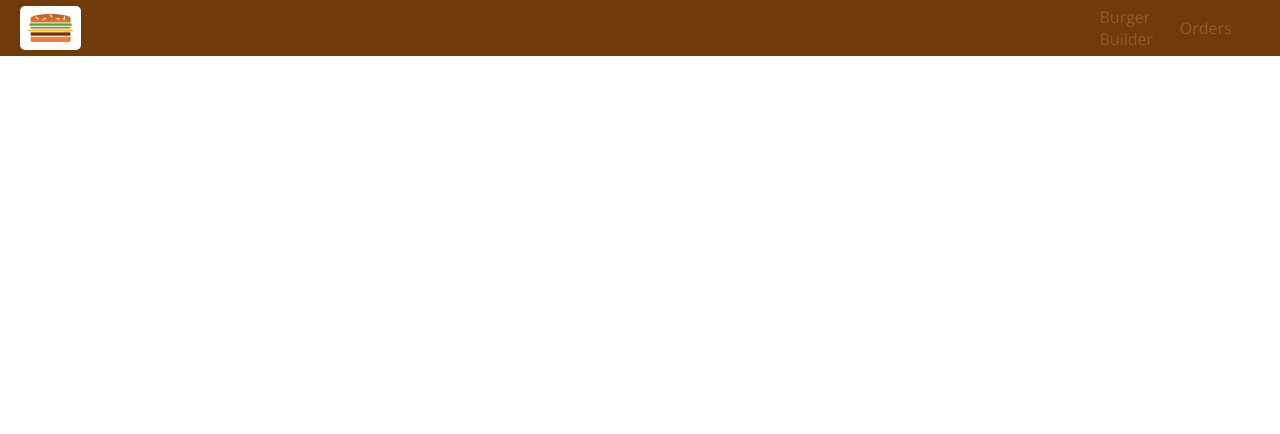
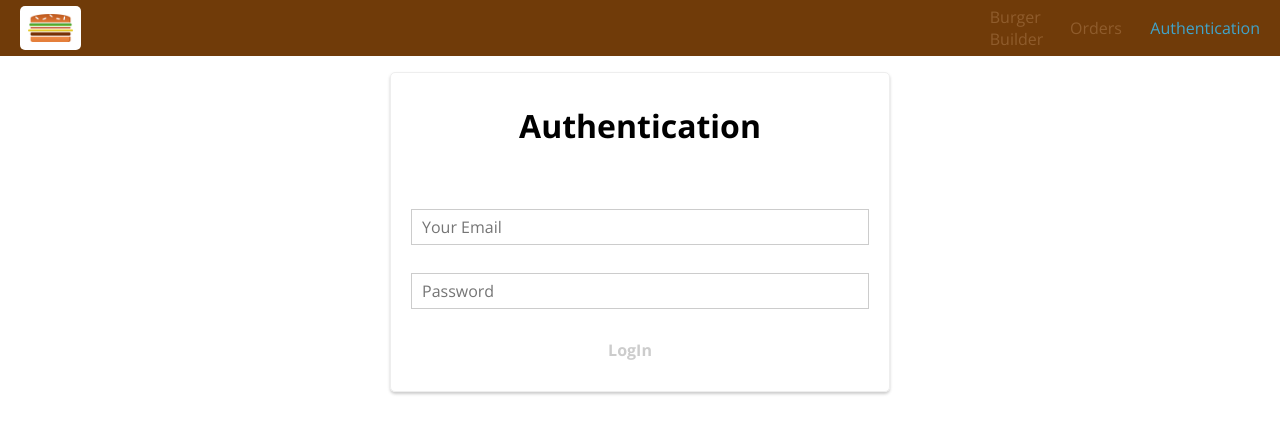
Before and after one commit to ArvindSinghRawat/Burger-Builder, a React (Create React App) app: page /auth in a window 1280 px wide. Shown: the top 434 px of the page. Built offline with nearby package versions, Linux system fonts and the light colour scheme.

Commit message:
Added Auth Form for User Authentication.
- Added Auth Component for handling User Authentication.
- Added state: controls for controls of the Auth form.
- Added state: formisValid for checking overall form validity.
- Added route and navigation for Auth Form.

```diff
--- a/src/App.js
+++ b/src/App.js
@@ -5,6 +5,7 @@ import Layout from "./containers/Layout/Layout";
 import BurgerBuilder from "./containers/BurgerBuilder/BurgerBuilder";
 import Checkout from "./containers/Checkout/Checkout";
 import Orders from "./containers/Orders/Orders";
+import Auth from "./containers/Auth/Auth";
 
 function App() {
   return (
@@ -13,6 +14,7 @@ function App() {
         <Switch>
           <Route path="/checkout" component={Checkout} />
           <Route path="/orders" component={Orders} />
+          <Route path="/auth" component={Auth} />
           <Route exact path="/" component={BurgerBuilder} />
         </Switch>
       </Layout>
--- a/src/components/Navigation/NavigationItems/NavigationItems.js
+++ b/src/components/Navigation/NavigationItems/NavigationItems.js
@@ -9,6 +9,7 @@ const navigationItems = (props) => {
         Burger Builder
       </NavigationItem>
       <NavigationItem link="/orders">Orders</NavigationItem>
+      <NavigationItem link="/auth">Authentication</NavigationItem>
     </ul>
   );
 };
--- /dev/null
+++ b/src/containers/Auth/Auth.js
@@ -0,0 +1,127 @@
+import React, { Component } from "react";
+
+import Input from "../../components/UI/Input/Input";
+import Button from "../../components/UI/Button/Button";
+
+import styles from "./Auth.module.css";
+
+export class Auth extends Component {
+  state = {
+    controls: {
+      email: {
+        elementType: "input",
+        elementConfig: {
+          type: "email",
+          placeholder: "Your Email",
+        },
+        value: "",
+        validation: {
+          required: true,
+        },
+        valid: false,
+        interacted: false,
+      },
+      password: {
+        elementType: "input",
+        elementConfig: {
+          type: "password",
+          placeholder: "Password",
+          autoComplete: "off",
+        },
+        value: "",
+        validation: {
+          required: true,
+          minLength: 6,
+        },
+        valid: false,
+        interacted: false,
+      },
+    },
+    formIsValid: false,
+  };
+
+  inputChangedHandler = (event, inputId) => {
+    console.log(event.target.value);
+    const updatedForm = { ...this.state.controls };
+    const updatedFormElement = { ...updatedForm[inputId] };
+    updatedFormElement.interacted = true;
+    updatedFormElement.value = event.target.value;
+    updatedFormElement.valid = this.checkValidity(
+      updatedFormElement.value,
+      updatedFormElement.validation
+    );
+    updatedForm[inputId] = updatedFormElement;
+    this.setState({
+      controls: updatedForm,
+    });
+    const validity = this.checkFormIsValid(updatedForm);
+    if (validity !== this.state.formIsValid) {
+      this.setState({
+        formIsValid: validity,
+      });
+    }
+  };
+
+  checkFormIsValid = (updatedOrderForm) => {
+    let formIsValid = true;
+    for (let inputIdentifier in updatedOrderForm) {
+      formIsValid = updatedOrderForm[inputIdentifier].valid && formIsValid;
+    }
+    return formIsValid;
+  };
+
+  checkValidity(value, rules) {
+    let isValid = true;
+    if (rules) {
+      if (rules.required) {
+        isValid = value.trim() !== "" && isValid;
+      }
+      if (rules.minLength) {
+        isValid = value.length >= rules.minLength && isValid;
+      }
+      if (rules.maxLength) {
+        isValid = value.length <= rules.minLength && isValid;
+      }
+    }
+    return isValid;
+  }
+
+  render() {
+    const formElementArray = [];
+    for (let key in this.state.controls) {
+      formElementArray.push({
+        id: key,
+        config: this.state.controls[key],
+      });
+    }
+    const form = (
+      <form>
+        {formElementArray.map((element) => (
+          <Input
+            key={element.id}
+            name={element.id}
+            elementType={element.config.elementType}
+            elementConfig={element.config.elementConfig}
+            value={element.config.elementValue}
+            changed={(event) => this.inputChangedHandler(event, element.id)}
+            invalid={!element.config.valid}
+            shouldValidate={element.config.validation}
+            interacted={element.config.interacted}
+          />
+        ))}
+        <Button btnType="Success" disabled={!this.state.formIsValid}>
+          LogIn
+        </Button>
+      </form>
+    );
+    return (
+      <div className={styles.Auth}>
+        <h1>Authentication</h1>
+        <br />
+        {form}
+      </div>
+    );
+  }
+}
+
+export default Auth;
--- /dev/null
+++ b/src/containers/Auth/Auth.module.css
@@ -0,0 +1,16 @@
+.Auth {
+  margin: 20px auto;
+  width: 80%;
+  text-align: center;
+  box-shadow: 0 2px 3px #ccc;
+  border: 1px solid #eee;
+  padding: 10px;
+  box-sizing: border-box;
+  border-radius: 5px;
+}
+
+@media (min-width: 600px) {
+  .Auth {
+    width: 500px;
+  }
+}
```
